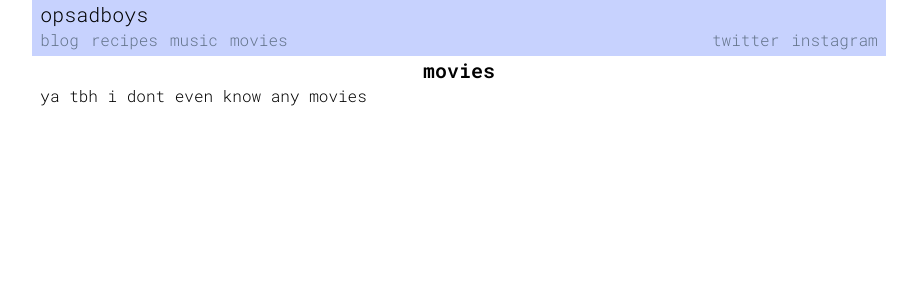
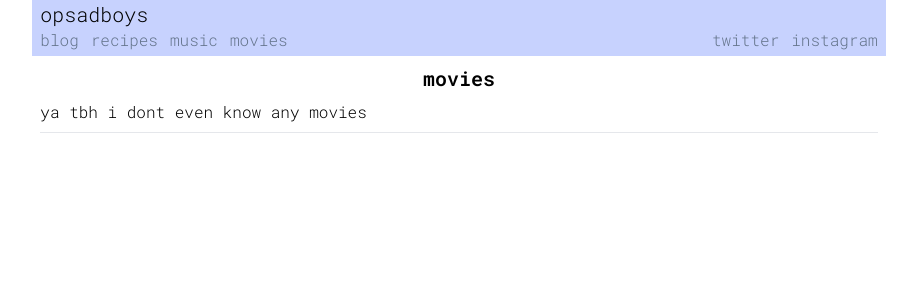
Before and after one commit to fernanlukban/opsadboys, a Next.js app: page /movies in a window 1280 px wide. Shown: the top 300 px of the page, without its empty margins (181-1098 px from the left). Built offline with nearby package versions, Linux system fonts and the light colour scheme.

Commit message:
fixed indexpage and pagetitle margins

```diff
--- a/src/components/indexpage.tsx
+++ b/src/components/indexpage.tsx
@@ -14,9 +14,10 @@ export default function IndexPage({ children, pageName, posts } : PropsWithChild
 	return (
 		<>
 			<PageTitle pageName={pageName} />
-			<div>
+			<div className="mt-2">
 				{children}
 			</div>
+			<hr className="mt-2 mb-2" />
 			<div>
 				{posts ? posts.map(
 					(post) => (
--- a/src/components/pagetitle.tsx
+++ b/src/components/pagetitle.tsx
@@ -6,7 +6,7 @@ type PageTitleProps = {
 };
 
 export default function PageTitle({ pageName, path}: PageTitleProps) {
-	const className = "flex justify-center text-xl font-bold"
+	const className = "flex justify-center text-xl font-bold mt-2"
 	if (!path) {
 		return <h2 className={className}>{pageName}</h2>
 	}
```
